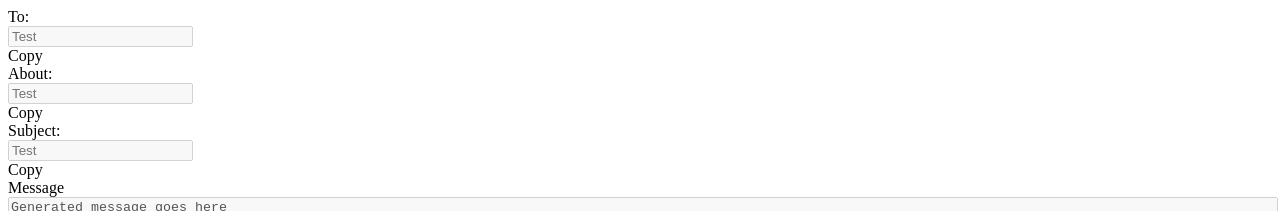
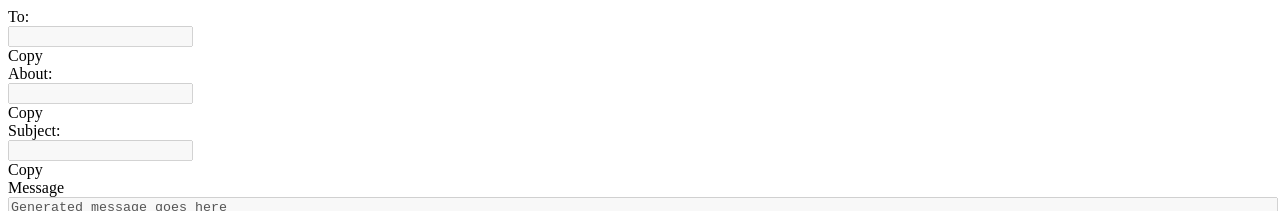
Before and after one commit to sunnytran/student-complaints, a Next.js app: page /results in a window 1280 px wide. Shown: the top 211 px of the page. Built offline with nearby package versions, Linux system fonts and the light colour scheme.

Commit message:
need to work on displaying complaint name and the actual data inside

```diff
--- a/components/TextCopyField.js
+++ b/components/TextCopyField.js
@@ -9,7 +9,7 @@ class TextCopyField extends React.Component {
         return (
             <div class="field has-addons">
                 <div class="control">
-                    <input class="input" type="text" placeholder="Test" disabled></input>
+                    <input class="input" type="text" placeholder={this.props.value} disabled></input>
                 </div>
                 <div class="control">
                     <a class="button is-grey-light">
--- a/pages/generate.js
+++ b/pages/generate.js
@@ -37,12 +37,14 @@ class Generate extends React.Component {
   setComplaint(e) {
     var tmp = e.target.value;
     this.setState({complaint : e.target.value});
+
   }
 
   handleClick() {
-    if (this.state.studentName.length > 20 || this.state.schoolName == "" || this.studentName == "") {
+    if (this.state.studentName == "" || this.state.studentName.length > 20 || this.state.schoolName == "" || this.studentName == "") {
       alert("INVALID");
     } else {
+      this.props.setValues(this.state.schoolName, this.state.studentName, this.state.complaint);
       this.props.togglePages();
     }
   }
--- a/pages/results.js
+++ b/pages/results.js
@@ -22,14 +22,14 @@ class Results extends React.Component {
     return (
       <div>
         <EmailStyledField label="To:">
-          <TextCopyField label="School"></TextCopyField>
+          <TextCopyField label="School" value={this.props.schoolName}></TextCopyField>
         </EmailStyledField>
 
         <EmailStyledField label="About:">
-          <TextCopyField label="Student name"></TextCopyField>
+          <TextCopyField label="Student name" value={this.props.studentName}></TextCopyField>
         </EmailStyledField>
         <EmailStyledField label="Subject:">
-          <TextCopyField label="Complaint"></TextCopyField>
+          <TextCopyField label="Complaint" value={this.props.complaint}></TextCopyField>
         </EmailStyledField>
 
         <TextArea label="Message" content="Generated message goes here" disabled={true}></TextArea>
```
Also changed, not shown: pages/index.js (+21 -3 lines).
